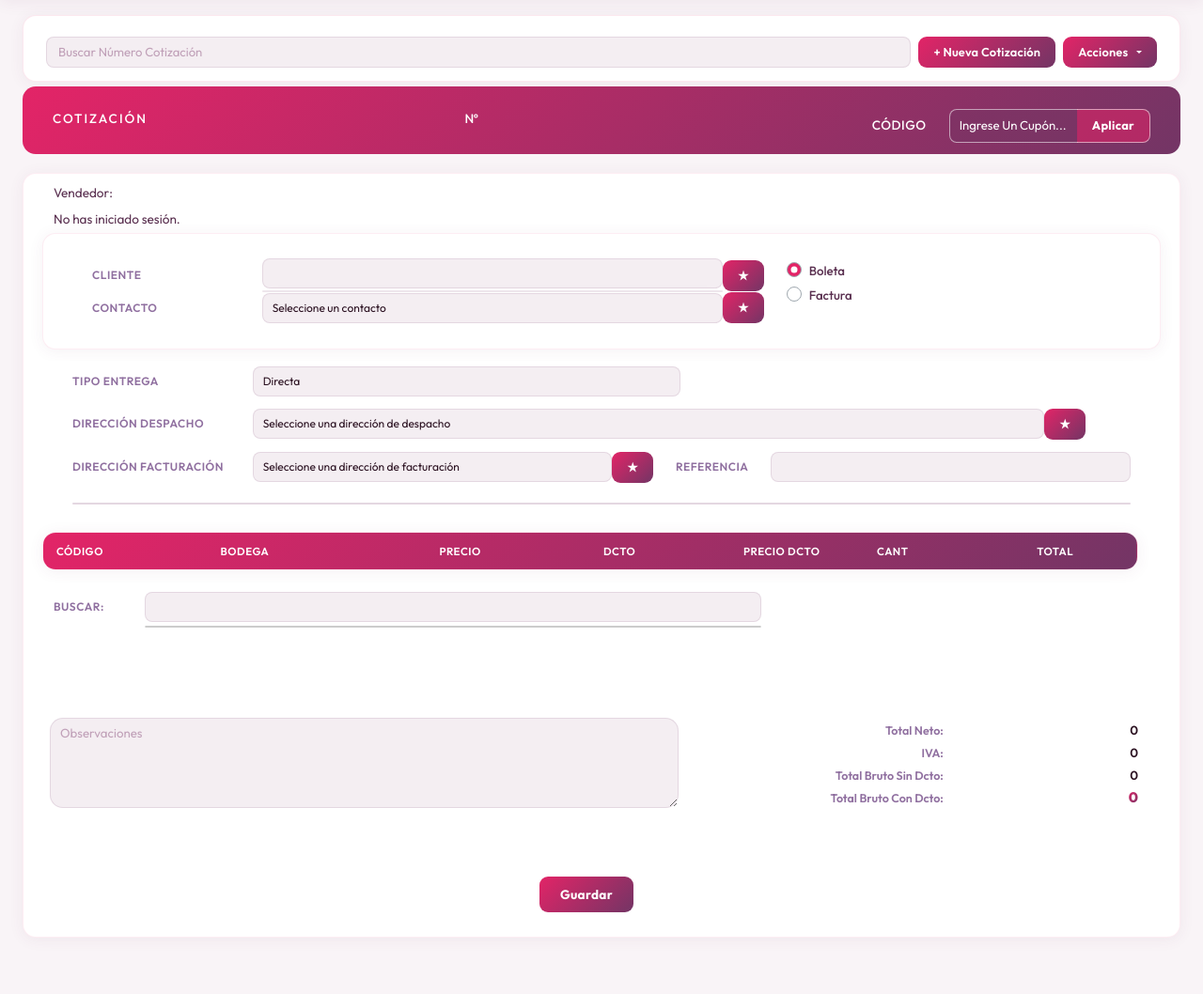
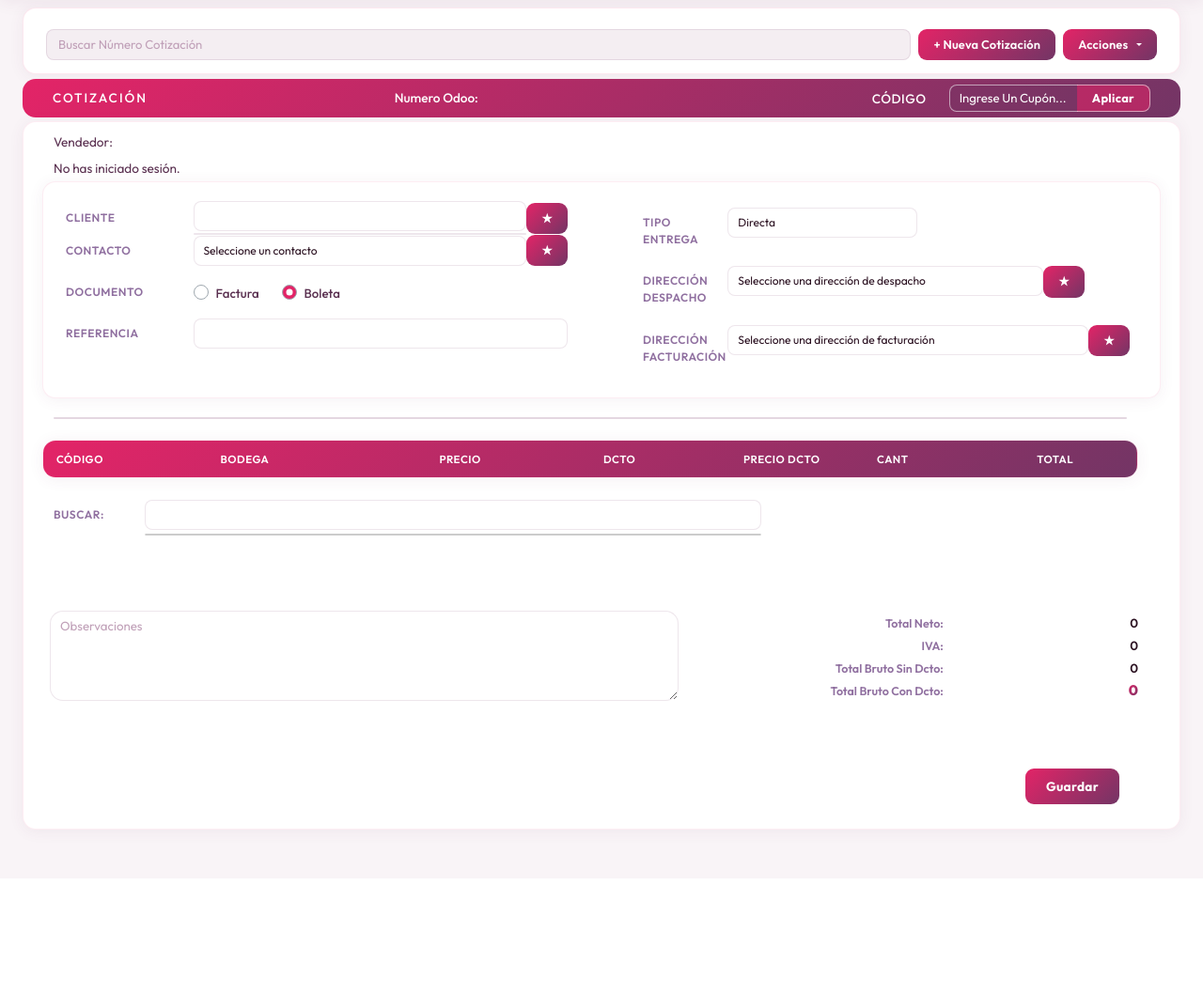
Before and after one commit to TheChrow/inox, a Django app: template presentation/templates/sales_app/quotation.html in a window 1280 px wide. Shown: the part 62-1120 px from the top of the page at 94% size. After the commit the page ends 957 px from the top, so only its background shows below. Run offline with Django 5.2, Linux system fonts and the light colour scheme; the template is opened without the code that fills it, so the values that code supplies are empty; parts of the project's set-up code (start-up, migrations or seed data) failed here and were passed over; some libraries are stand-ins or nearby versions.

Commit message:
finalizando proyecto de inox

```diff
--- a/presentation/static/app_sales/css/quotate_style.css
+++ b/presentation/static/app_sales/css/quotate_style.css
@@ -57,7 +57,7 @@ body {
 
 /* ── CONTENEDOR PRINCIPAL ──────────────────────── */
 #contenedor.container {
-  padding-top:    1.5rem;
+  padding-top:    .5rem;
   padding-bottom: 3rem;
   padding-left:   1.5rem;
   padding-right:  1.5rem;
@@ -168,10 +168,10 @@ body {
 #contenedor > .row:has(.tipoDocumento) {
   background:    linear-gradient(135deg, #e32467, #733565) !important;
   border-radius: var(--radius-card) !important;
-  padding:       .8rem 1.25rem !important;
+  padding:       .4rem 1.25rem !important;
   margin-left:   0 !important;
   margin-right:  0 !important;
-  margin-bottom: .5rem !important;
+  margin-bottom: .25rem !important;
 }
 
 /* Todos los textos dentro de ese row */
@@ -203,10 +203,10 @@ body {
 .row[style*="background:var(--bs-body-color)"] {
   background:    linear-gradient(135deg, #e32467, #733565) !important;
   border-radius: var(--radius-card) !important;
-  padding:       .8rem 1.25rem !important;
+  padding:       .4rem 1.25rem !important;
   margin-left:   0 !important;
   margin-right:  0 !important;
-  margin-bottom: .5rem !important;
+  margin-bottom: .25rem !important;
 }
 .row[style*="background: var(--bs-body-color)"] p,
 .row[style*="background:var(--bs-body-color)"] p,
@@ -637,10 +637,10 @@ body {
 .inox-status-bar {
   background:    linear-gradient(135deg, #e32467, #733565) !important;
   border-radius: var(--radius-card) !important;
-  padding:       .8rem 1.25rem !important;
+  padding:       .4rem 1.25rem !important;
   margin-left:   0 !important;
   margin-right:  0 !important;
-  margin-bottom: .5rem !important;
+  margin-bottom: .25rem !important;
 }
 .inox-status-bar p,
 .inox-status-bar label,
@@ -659,7 +659,42 @@ body {
   border-radius: var(--radius-card);
   box-shadow:    var(--shadow-card);
   padding:       .75rem 1.25rem;
-  margin-bottom: .75rem;
+  margin-bottom: .25rem;
+}
+
+/* ════════════════════════════════════════════════
+   LAYOUT 2 COLUMNAS  (redistribución según maqueta)
+   Izq: Cliente · Contacto · Documento · Referencia
+   Der: Tipo Entrega · Dir. Despacho · Dir. Facturación
+   ════════════════════════════════════════════════ */
+.inox-form-grid {
+  margin-left:  0 !important;
+  margin-right: 0 !important;
+}
+
+/* Cada columna del formulario */
+.inox-form-col {
+  padding-left:  0;
+  padding-right: 0;
+}
+
+/* Normaliza las filas internas de ambas columnas para que
+   los inputs queden alineados a ras y sin franjas de color */
+.inox-form-col .row {
+  margin-left:  0;
+  margin-right: 0;
+}
+.inox-form-col .row[style*="background: #f0f2f5"],
+.inox-form-col .row[style*="background:#f0f2f5"] {
+  background:    transparent !important;
+  padding-left:  0 !important;
+  padding-right: 0 !important;
+}
+
+/* Separación (canaleta) entre columnas en pantallas grandes */
+@media (min-width: 992px) {
+  .inox-form-col:first-of-type { padding-right: 2rem; }
+  .inox-form-col:last-of-type  { padding-left:  2rem; }
 }
 
 /* ════════════════════════════════════════════════
@@ -729,3 +764,41 @@ body {
     padding: 1rem;
   }
 }
+
+/* ════════════════════════════════════════════════
+   MARGIN-TOP INDEPENDIENTE  (ajuste por elemento)
+   Cada bloque controla su propio espacio superior,
+   sin depender de filas espaciadoras ni de selectores
+   posicionales. Valores graduales y fáciles de afinar.
+   ════════════════════════════════════════════════ */
+.inox-toolbar { margin-top: 0; }   /* el espacio bajo el navbar lo da #contenedor padding-top: 2rem */
+#saveButton   { margin-top: 1rem !important; }   /* botón Guardar */
+
+/* ════════════════════════════════════════════════
+   STATUS BAR COMPACTO  (alto reducido)
+   Centra el contenido y elimina el padding-top:12px
+   inline de las columnas; achica el input de cupón.
+   ════════════════════════════════════════════════ */
+.inox-status-bar { align-items: center; }
+.inox-status-bar .col {
+  padding-top:    0 !important;
+  padding-bottom: 0 !important;
+}
+.inox-status-bar .col-form-label {
+  padding-top:    0 !important;
+  padding-bottom: 0 !important;
+}
+.inox-status-bar .form-control,
+.inox-status-bar .btn {
+  padding-top:    .22rem !important;
+  padding-bottom: .22rem !important;
+}
+
+/* ════════════════════════════════════════════════
+   FONDO BLANCO en los campos del formulario
+   (el cupón #cupon_data conserva su fondo propio por
+   su !important sobre la barra rosada)
+   ════════════════════════════════════════════════ */
+.form-control     { background: #fff; }
+.form-select      { background-color: #fff; }
+#Observaciones-1  { background: #fff !important; }
--- a/presentation/templates/sales_app/quotation.html
+++ b/presentation/templates/sales_app/quotation.html
@@ -76,7 +76,7 @@
     {% include "barra.html" %}
     <!-- End: Navbar Right Links -->
     <div id="contenedor" class="container">
-      <div class="row g-2 align-items-center flex-wrap" style="color: var(--bs-secondary-color)">
+      <div class="row g-2 align-items-center flex-wrap inox-toolbar" style="color: var(--bs-secondary-color)">
         <div class="col-12 col-sm">
           <input type="search" placeholder="Buscar Número Cotización"
             id="search_quotate" style="width: 100%" />
@@ -103,7 +103,7 @@
               Acciones&nbsp;
             </button>
             <div class="dropdown-menu">
-              <a class="dropdown-item" href="#" id="saveButton2">Guardar</a>
+              <a class="dropdown-item" href="#" id="saveButton2" hidden>Guardar</a>
               <a class="dropdown-item" href="#" id="duplicar-1">Duplicar</a>
               <a class="dropdown-item" href="#" id="copiar-ODV">Copiar a Orden
                 de Venta</a>
@@ -141,7 +141,7 @@
               padding-top: 0px;
               color: var(--bs-body-bg);
             ">
-            Nº
+            Numero Odoo:
           </p>
         </div>
         <div class="col" style="text-align: left; padding-top: 12px">
@@ -178,12 +178,6 @@
             "></p>
         </div>
       </div>
-      <div class="row" style="background: #f0f2f5">
-        <div class="col">
-          <p></p>
-        </div>
-      </div>
-
       <div class="row data-store" style="background: #f0f2f5">
         <div class="col-sm-5">
           <p>
@@ -207,8 +201,9 @@
       </div>
       <form id="forCrearPedidos" method="POST"
         action="{% url 'generate_quote' %}">
-        <div class="row" style="background: #f0f2f5">
-          <div class="col-12 col-lg-8">
+        <div class="row inox-form-grid">
+          <!-- ════════ COLUMNA IZQUIERDA ════════ -->
+          <div class="col-12 col-lg-6 inox-form-col">
             <div class="row g-2 align-items-center">
               <div class="col-12 col-sm-3">
                 <label class="col-form-label"
@@ -507,26 +502,47 @@
                 <!-- End: Modal -->
               </div>
             </div>
+
+            <!-- Documento: Factura / Boleta -->
+            <div class="row g-2 align-items-center mt-1">
+              <div class="col-12 col-sm-3">
+                <label class="col-form-label"
+                  style="font-size: 13px">Documento</label>
               </div>
-
-          <div class="col-12 col-lg-3 col-xl-2">
-            <div class="form-check">
+              <div class="col-12 col-sm d-flex align-items-center gap-4">
+                <div class="form-check m-0">
+                  <input class="form-check-input" type="radio" id="formCheck-8"
+                    name="tipoDocTributario" value="FACT"
+                    style="border-color: rgb(159, 168, 175)" /><label
+                    class="form-check-label"
+                    for="formCheck-8">Factura</label>
+                </div>
+                <div class="form-check m-0">
                   <input class="form-check-input" type="radio" id="formCheck-7"
                     name="tipoDocTributario" value="BOLE"
                     style="border-color: rgb(159, 168, 175)" checked /><label
                     class="form-check-label"
                     for="formCheck-7">Boleta</label>
                 </div>
-            <div class="form-check">
-              <input class="form-check-input" type="radio" id="formCheck-8"
-                name="tipoDocTributario" value="FACT"
-                style="border-color: rgb(159, 168, 175)" /><label
-                class="form-check-label"
-                for="formCheck-8">Factura</label>
-            </div>
               </div>
             </div>
 
+            <!-- Referencia -->
+            <div class="row g-2 align-items-center mt-1">
+              <div class="col-12 col-sm-3">
+                <label class="col-form-label"
+                  style="font-size: 13px">Referencia</label>
+              </div>
+              <div class="col-12 col-sm">
+                <input class="form-control" type="text" id="referencia"
+                  name="cliente"
+                  style="font-size: 12px; border-color: rgb(159, 168, 175)" />
+              </div>
+            </div>
+          </div><!-- ════════ /COLUMNA IZQUIERDA ════════ -->
+
+          <!-- ════════ COLUMNA DERECHA ════════ -->
+          <div class="col-12 col-lg-6 inox-form-col">
             <div class="row" style="background: #f0f2f5">
               <div class="col-12 col-sm-3 col-md-2">
                 <label class="col-form-label" style="font-size: 13px">Tipo
@@ -633,18 +649,11 @@
             </div>
           </div>
 
-          <div class="col-auto text-end">
-            <label class="col-form-label"
-              style="font-size: 13px">Referencia</label>
         </div>
+          </div><!-- ════════ /COLUMNA DERECHA ════════ -->
+        </div><!-- ════════ /GRID 2 COLUMNAS ════════ -->
 
-          <div class="col-12 col-sm">
-            <input class="form-control" type="text" id="referencia"
-              name="cliente"
-              style="font-size: 12px; border-color: rgb(159, 168, 175)" />
-          </div>
-        </div>
-        <div class="row" style="background: #f0f2f5">
+        <div class="row" style="">
           <div class="col"
             style="padding-top: 8px; font-size: 14px; font-weight: bold">
             <div class="accordion" role="tablist" id="accordion-1">
@@ -855,7 +864,7 @@
           </div>
         </div>
         <div class="row py-2">
-          <div class="col d-flex justify-content-center align-items-center gap-2">
+          <div class="col d-flex justify-content-end align-items-center gap-2">
             <button id="saveButton" class="btn btn-primary" type="button">
               Guardar
             </button>
```
Also changed, not shown: config/settings/__init__.py (added, +11 -0 lines). Lines whose indentation alone changed are shown as unchanged.
